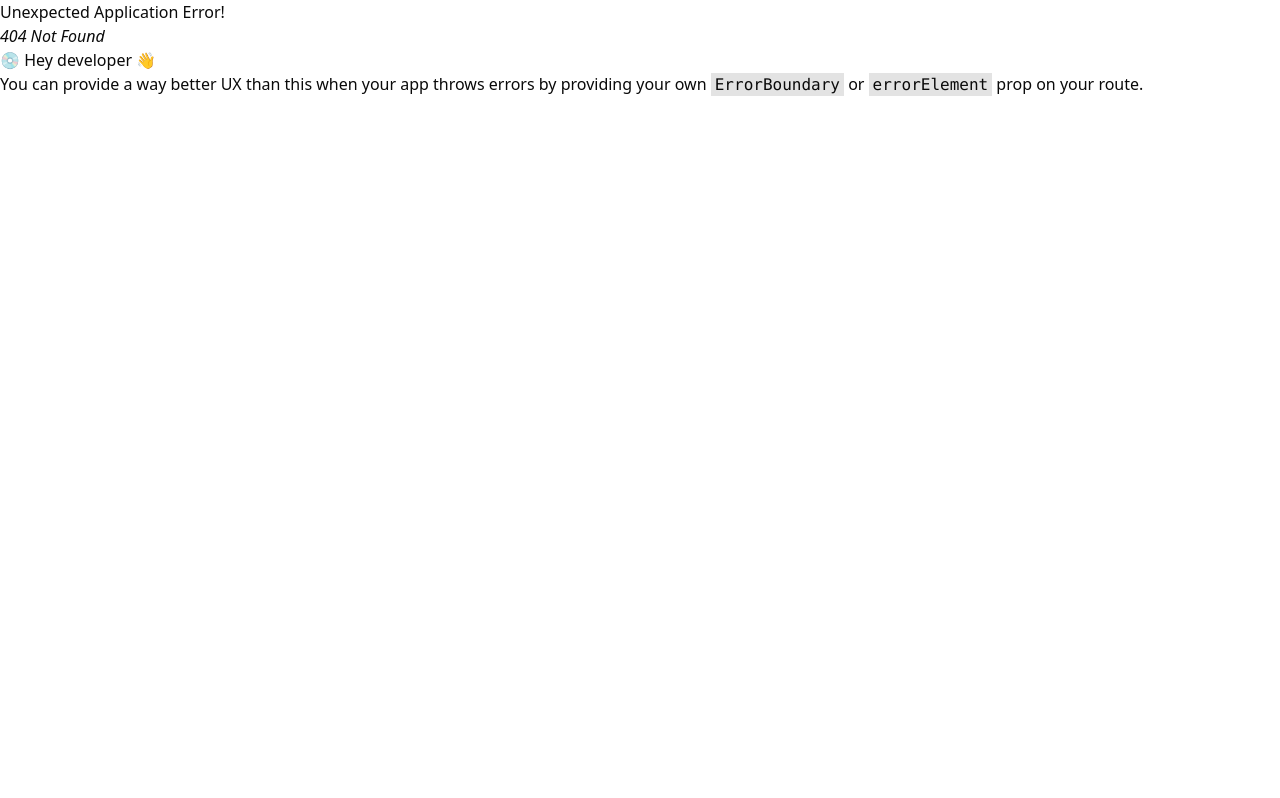
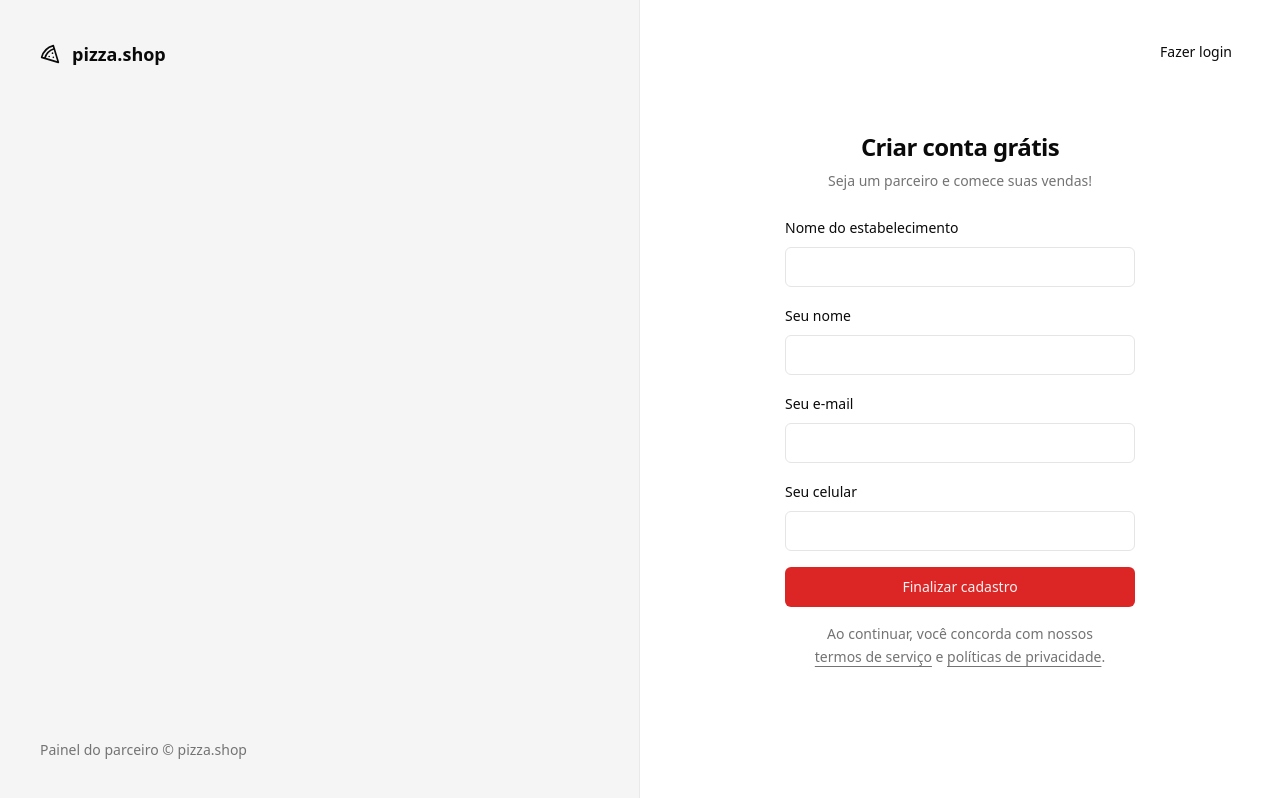
Before and after one commit to kauecdev/pizza-shop, a React (Vite) app: page /sign-up in a window 1280 px wide. Before the commit this address had no page. Built offline with nearby package versions, Linux system fonts and the light colour scheme.

Commit message:
Created signup page

```diff
--- a/src/pages/_layouts/auth.tsx
+++ b/src/pages/_layouts/auth.tsx
@@ -13,7 +13,7 @@
           Painel do parceiro &copy; pizza.shop
         </footer>
       </div>
-      <div className="flex flex-col items-center justify-center">
+      <div className="relative flex flex-col items-center justify-center">
         <Outlet />
       </div>
     </div>
--- a/src/pages/auth/sign-in.tsx
+++ b/src/pages/auth/sign-in.tsx
@@ -1,5 +1,6 @@
 import { Helmet } from 'react-helmet-async'
 import { useForm } from 'react-hook-form'
+import { Link } from 'react-router-dom'
 import { toast } from 'sonner'
 import * as z from 'zod'
 
@@ -38,6 +39,9 @@
     <>
       <Helmet title="Login" />
       <div className="p-8">
+        <Button variant="ghost" asChild className="absolute right-8 top-8">
+          <Link to="/sign-up">Novo estabelecimento</Link>
+        </Button>
         <div className="flex w-[350px] flex-col justify-center gap-6">
           <div className="flex flex-col gap-2 text-center">
             <h1 className="text-2xl font-semibold tracking-tight">
--- /dev/null
+++ b/src/pages/auth/sign-up.tsx
@@ -0,0 +1,104 @@
+import { Helmet } from 'react-helmet-async'
+import { useForm } from 'react-hook-form'
+import { Link, useNavigate } from 'react-router-dom'
+import { toast } from 'sonner'
+import * as z from 'zod'
+
+import { Button } from '@/components/ui/button'
+import { Input } from '@/components/ui/input'
+import { Label } from '@/components/ui/label'
+
+const signUpForm = z.object({
+  restaurantName: z.string(),
+  managerName: z.string(),
+  phone: z.string(),
+  email: z.string().email(),
+})
+
+type SignUpForm = z.infer<typeof signUpForm>
+
+export function SignUp() {
+  const navigate = useNavigate()
+
+  const {
+    register,
+    handleSubmit,
+    formState: { isSubmitting },
+  } = useForm<SignUpForm>()
+
+  async function handleSignUp(data: SignUpForm) {
+    try {
+      await new Promise((resolve) => setTimeout(resolve, 2000))
+      toast.success('Restaurante cadastrado com sucesso.', {
+        action: {
+          label: 'Login',
+          onClick: () => navigate('/sign-in'),
+        },
+      })
+    } catch {
+      toast.error('Erro ao cadastrar restaurante.')
+    }
+  }
+
+  return (
+    <>
+      <Helmet title="Cadastro" />
+      <div className="p-8">
+        <Button variant="ghost" asChild className="absolute right-8 top-8">
+          <Link to="/sign-in">Fazer login</Link>
+        </Button>
+        <div className="flex w-[350px] flex-col justify-center gap-6">
+          <div className="flex flex-col gap-2 text-center">
+            <h1 className="text-2xl font-semibold tracking-tight">
+              Criar conta grátis
+            </h1>
+            <p className="text-sm text-muted-foreground">
+              Seja um parceiro e comece suas vendas!
+            </p>
+          </div>
+          <form className="space-y-4" onSubmit={handleSubmit(handleSignUp)}>
+            <div className="space-y-2">
+              <Label htmlFor="restaurantName">Nome do estabelecimento</Label>
+              <Input
+                id="restaurantName"
+                type="text"
+                {...register('restaurantName')}
+              />
+            </div>
+            <div className="space-y-2">
+              <Label htmlFor="managerName">Seu nome</Label>
+              <Input
+                id="managerName"
+                type="text"
+                {...register('managerName')}
+              />
+            </div>
+            <div className="space-y-2">
+              <Label htmlFor="email">Seu e-mail</Label>
+              <Input id="email" type="email" {...register('email')} />
+            </div>
+            <div className="space-y-2">
+              <Label htmlFor="phone">Seu celular</Label>
+              <Input id="phone" type="tel" {...register('phone')} />
+            </div>
+            <Button disabled={isSubmitting} className="w-full" type="submit">
+              Finalizar cadastro
+            </Button>
+
+            <p className="px-6 text-center text-sm leading-relaxed text-muted-foreground">
+              Ao continuar, você concorda com nossos{' '}
+              <a className="underline underline-offset-4" href="">
+                termos de serviço
+              </a>{' '}
+              e{' '}
+              <a className="underline underline-offset-4" href="">
+                políticas de privacidade
+              </a>
+              .
+            </p>
+          </form>
+        </div>
+      </div>
+    </>
+  )
+}
--- a/src/routes.tsx
+++ b/src/routes.tsx
@@ -4,6 +4,7 @@
 import { AuthLayout } from './pages/_layouts/auth'
 import { Dashboard } from './pages/app/dashboard'
 import { SignIn } from './pages/auth/sign-in'
+import { SignUp } from './pages/auth/sign-up'
 
 export const router = createBrowserRouter([
   {
@@ -24,6 +25,10 @@
         path: '/sign-in',
         element: <SignIn />,
       },
+      {
+        path: '/sign-up',
+        element: <SignUp />,
+      },
     ],
   },
 ])
```
